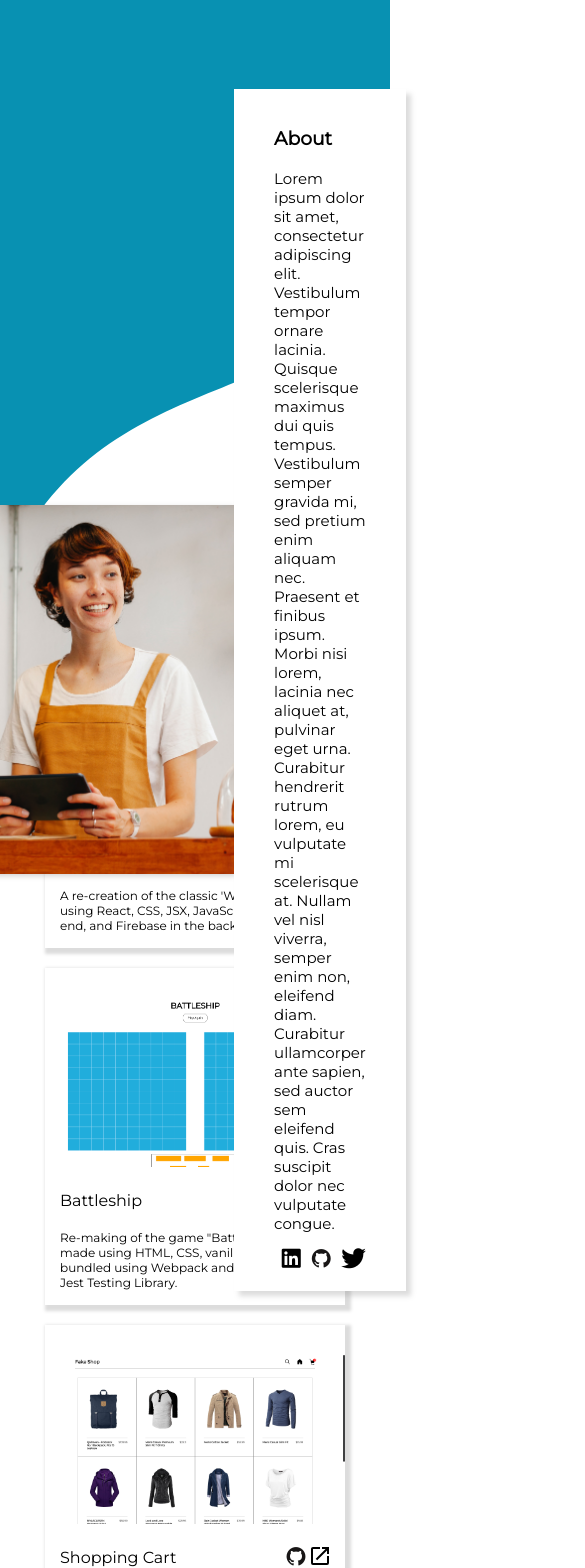
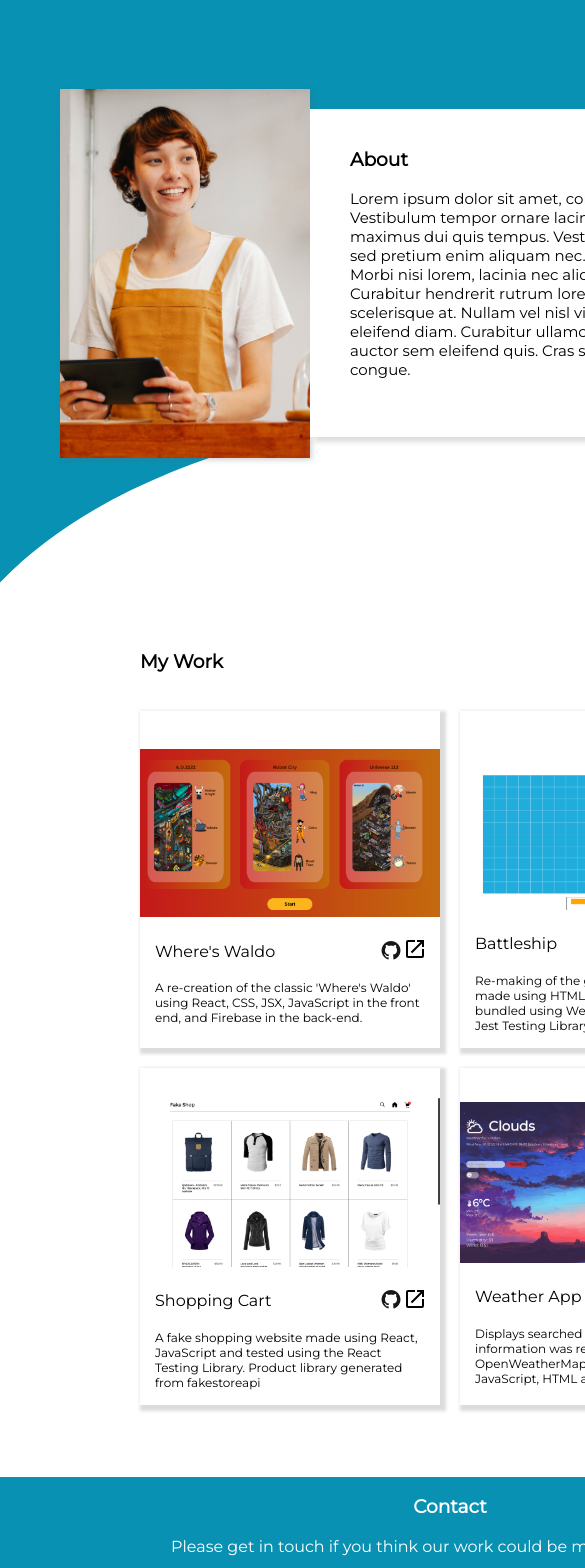
Before and after one commit to itsaflamingo/personal-portfolio, a React (Create React App) app: page / in a window 390 px wide. Shown: the top 1568 px of the page, 585 px wide, since content can reach past the window. Built offline with nearby package versions, Linux system fonts and the light colour scheme.

Commit message:
Updated UI to be mobile responsive.

```diff
--- a/src/styles/App.css
+++ b/src/styles/App.css
@@ -4,22 +4,13 @@
     font-family: 'Montserrat', sans-serif;
 }
 body {
-    display: flex;
-    height: 100vh;
-    justify-content: center;
-    align-items: center;
     margin: 0;
+    padding: 0;
 }
 /* APP */
-#root {
-    width: 100vw;
-    height: 100vh;
-}
 .App {
     width: 100%;
-    height: 100%;
-    min-width: 240px;
-    min-height: 600px;
+    min-width: 900px;
     display: flex;
     flex-direction: column;
     gap: 10px;
@@ -29,6 +20,7 @@ body {
     flex-direction: column;
     justify-content: center;
     align-items: center;
+    width: 100%;
 }
 img {
     min-width: 100px;
@@ -38,12 +30,12 @@ img {
 }
 /* PERSONAL */
 #container {
-    width: 100vw;
-    height: 60vh;
+    width: 100%;
 }
 #head {
     position: relative;
     display: flex;
+    min-width: 900px;
 }
 #personal {
     position: absolute;
@@ -57,7 +49,8 @@ img {
 }
 #my-pic {
     min-width: 250px;
-    box-shadow: 2px 2px 5px  #62616146;}
+    box-shadow: 2px 2px 5px  #62616146;
+}
 #header {
     background-color: white;
     max-width: 450px;
@@ -81,24 +74,25 @@ img {
 }
 /* PROJECTS */
 #projects {
+    position: relative;
     display: flex;
     flex-direction: column;
-    width: 1000px;
     justify-content: center;
     align-items: center;
     gap: 20px;
     margin-top: 40px;
+    min-width: 100%;
 }
 #projects-container {
-    width: 90vw;
+    width: 100%;
     display: grid;
     justify-content: center;
     grid-template-columns: repeat(auto-fit, minmax(80px, 300px));
     gap: 20px;
 }
 .heading {
-    color: rgb(78,64,55);
     align-self: flex-start;
+    margin-left: 140px;
 }
 /* PROJECT */
 .project {
@@ -107,7 +101,7 @@ img {
     justify-content: center;
     align-items: center;
     justify-self: center;
-    width: 100%;
+    min-width: 300px;
     box-shadow: 3px 3px 3px 3px rgba(128, 128, 128, 0.273);
 }
 .info {
@@ -144,7 +138,7 @@ button {
 }
 /* CONTACT INFO */
 #contact-info {
-    width: 100vw;
+    min-width: 100%;
     background-color: var(--background);
     color: white;
     margin-top: 8%;
```
